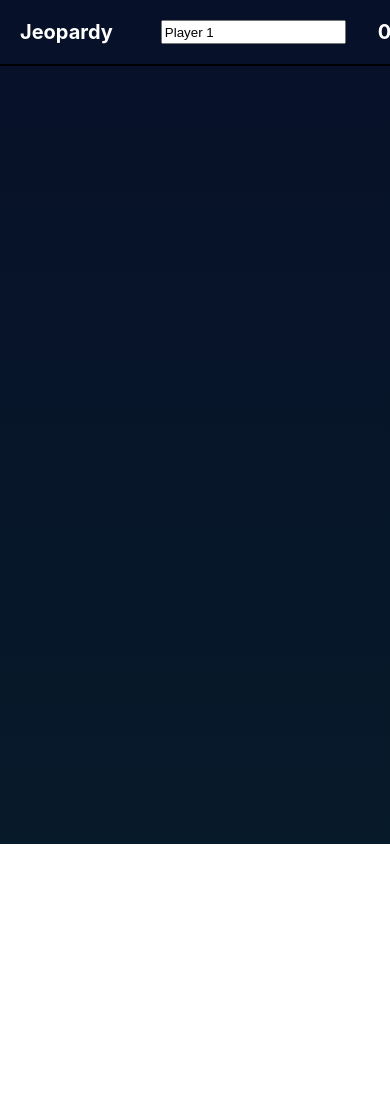
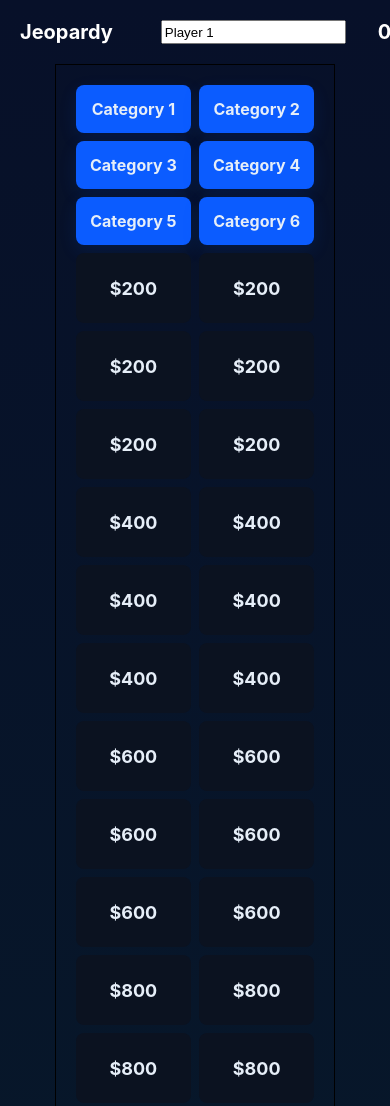
Before and after one commit to Dev-Davis/Jeopardy, a plain HTML site: page index.html in a window 390 px wide. Shown: the top 1106 px of the page. Before the commit the page ends 844 px from the top, so only its background shows below. Drawn offline with nearby package versions, Linux system fonts and the light colour scheme; no server answers.

Commit message:
pseudo game board created

```diff
--- a/index.html
+++ b/index.html
@@ -27,7 +27,7 @@
   </main>
 
   <!-- Modal -->
-  <div id="qModal" class="modal" style="display:none">
+  <div id="questionModal" class="modal" style="display:none">
     <div class="modal-card">
       <div class="modal-header">
         <strong id="modalCat">Category</strong>
--- a/script.js
+++ b/script.js
@@ -2,9 +2,9 @@ let boardData = []; // set an empty array to push individual data into
 
 const board = document.getElementById("board");
 
-
 const fetchData = async () => {
   const data = [];
+
   await axios
     .get(`https://rithm-jeopardy.herokuapp.com/api/category?id=2`)
     .then((response) => {
@@ -58,11 +58,78 @@ const fetchData = async () => {
     .get("https://rithm-jeopardy.herokuapp.com/api/category?id=9")
     .then((response) => {
       data.push(response.data);
-      console.log(data);
     })
     .catch((error) => {
       console.log(`Couldn't get odd job data`, error);
     });
+
+  boardData.push(data);
+  return data;
 };
 
-fetchData();
+console.log(fetchData());
+
+// const categories = boardData;
+// const values = boardData;
+
+const categories = [
+  "Category 1",
+  "Category 2",
+  "Category 3",
+  "Category 4",
+  "Category 5",
+  "Category 6",
+];
+
+const values = [200, 400, 600, 800, 1000, 1200];
+
+function test() {
+  return boardData.push([1, 2, 3, "test"]);
+}
+
+console.log(boardData);
+
+const init = () => {
+  buildBoard();
+};
+
+function blockClick(e) {
+  const cell = e.currentTarget;
+  if (cell.classList.contains("disabled")) return;
+  currentCell = cell;
+  const cat = cell.dataset.cat;
+  const row = Number(cell.dataset.row);
+  const qObj = questions[cat][row];
+  modalCat.textContent = cat;
+  modalVal.textContent = "$" + qObj.value;
+  modalQ.textContent = qObj.question;
+  modalA.textContent = qObj.answer;
+  modalA.style.display = "none";
+  modal.style.display = "flex";
+}
+
+// Build board
+const boardEl = document.getElementById("board");
+function buildBoard() {
+  boardEl.innerHTML = "";
+  categories.forEach((cat) => {
+    const el = document.createElement("div");
+    el.className = "category";
+    el.textContent = cat;
+    boardEl.appendChild(el);
+  });
+  for (let r = 0; r < values.length; r++) {
+    for (let c = 0; c < categories.length; c++) {
+      const div = document.createElement("div");
+      div.className = "cell";
+      div.dataset.cat = categories[c];
+      div.dataset.row = r;
+      div.dataset.val = values[r];
+      div.textContent = `$${values[r]}`;
+      div.addEventListener("click", blockClick);
+      boardEl.appendChild(div);
+    }
+  }
+}
+
+init();
--- a/styles.css
+++ b/styles.css
@@ -1,11 +1,22 @@
+:root {
+  --accent: #0b5cff;
+  --bg: #0f1724;
+  --card: #0b1220;
+  --text: #e6eef8;
+}
+
 body {
   font-family: Inter, system-ui, Segoe UI, Roboto, Helvetica, Arial, sans-serif;
   margin: 0;
   background: linear-gradient(180deg, #071029 0%, #071a2a 100%);
-  /* color: var(--text); */
+  color: var(--text);
   display: flex;
   flex-direction: column;
   min-height: 100vh;
+}
+
+* {
+  box-sizing: border-box;
 }
 
 header {
@@ -39,3 +50,56 @@ h1 {
 .board-border {
   border: 1px solid black;
 }
+
+.board {
+  display: grid;
+  grid-template-columns: repeat(6, 1fr);
+  gap: 8px;
+}
+
+.cell {
+  background: var(--card);
+  padding: 18px;
+  text-align: center;
+  border-radius: 8px;
+  font-weight: 700;
+  font-size: 18px;
+  cursor: pointer;
+  user-select: none;
+  min-height: 70px;
+  display: flex;
+  align-items: center;
+  justify-content: center;
+}
+
+.cell.disabled {
+  opacity: 0.35;
+  cursor: default;
+  text-decoration: line-through;
+}
+
+.category {
+  background: var(--accent);
+  padding: 14px;
+  text-align: center;
+  font-weight: 700;
+  border-radius: 8px;
+  box-shadow: 0 6px 18px rgba(11, 92, 255, 0.12);
+}
+
+@media (max-width: 720px) {
+  .board {
+    grid-template-columns: repeat(2, 1fr);
+  }
+
+  .category {
+    font-size: 16px;
+  }
+}
+
+.board-border {
+  padding: 20px;
+  max-width: 1200px;
+  margin: 0 auto;
+  flex: 1;
+}
```
